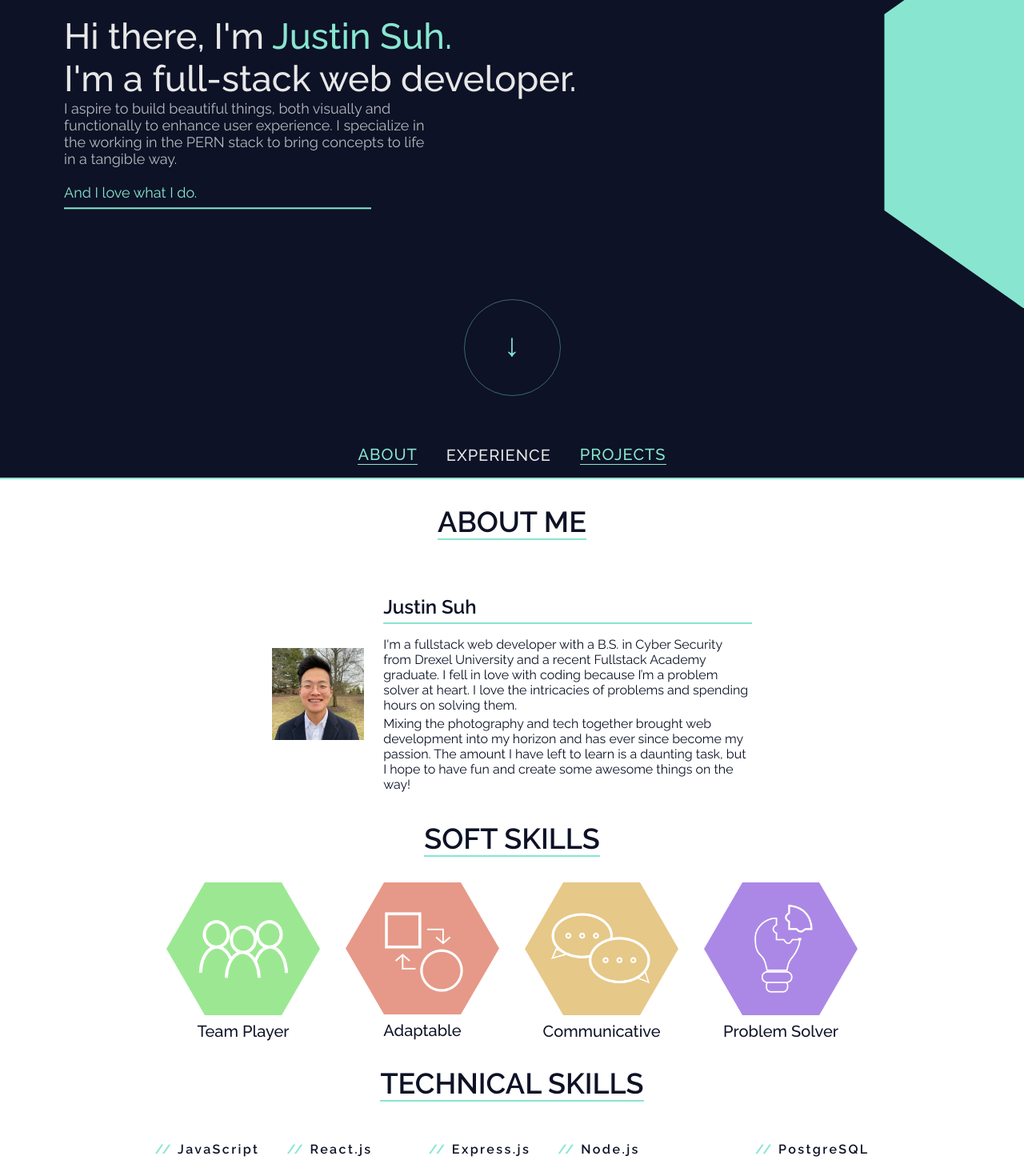
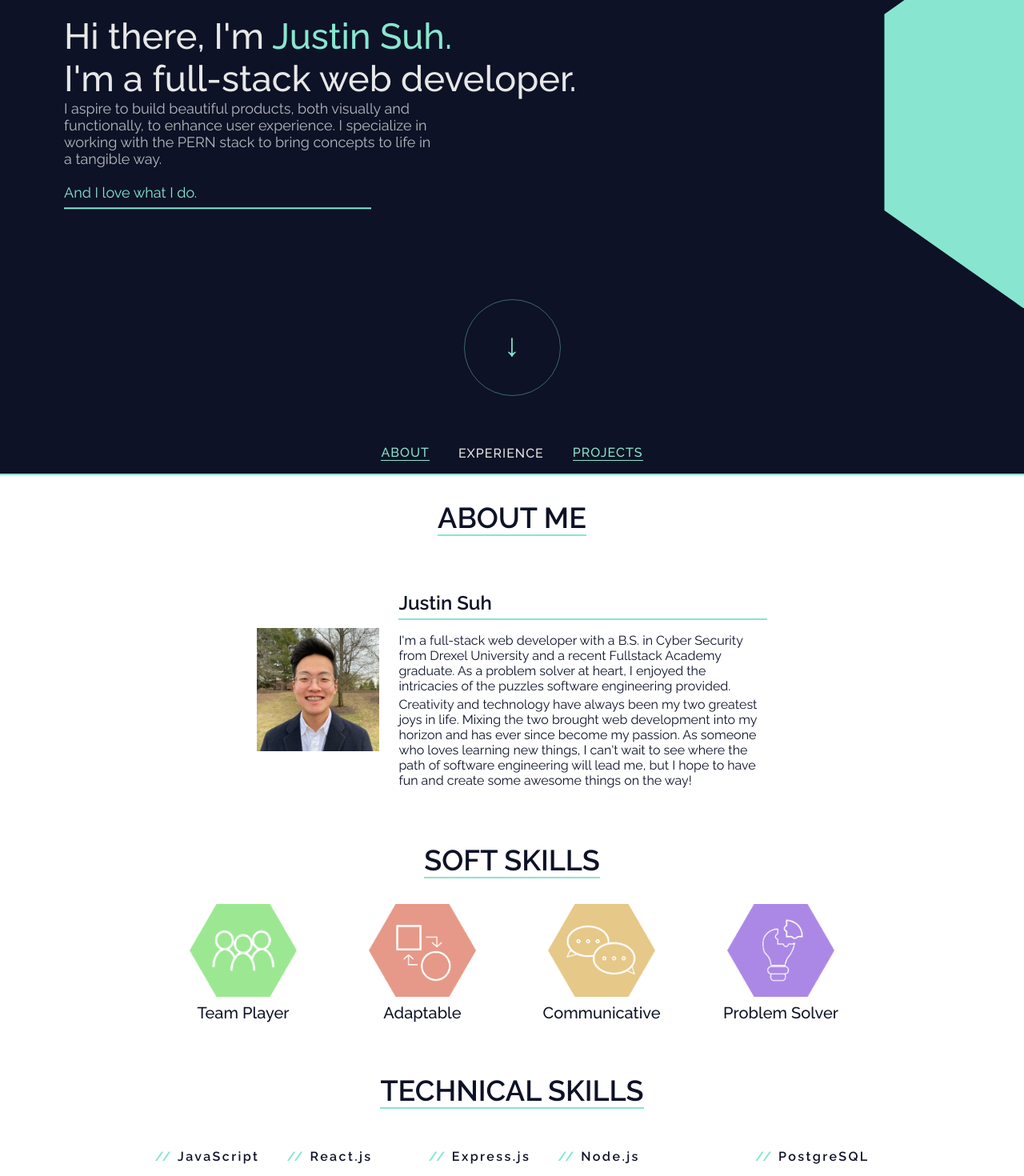
Before and after one commit to justindjsuh/portfolio-site, a React (Create React App) app: page / in a window 1280 px wide. Shown: the part 260-1730 px from the top of the page at 80% size. Built offline with nearby package versions, Linux system fonts and the light colour scheme.

Commit message:
grammatical and styling changes

```diff
--- a/public/style.css
+++ b/public/style.css
@@ -286,7 +286,7 @@ a {
 }
 
 .about_content img {
-  width: 15%;
+  width: 20%;
   height: auto;
 }
 
@@ -300,7 +300,7 @@ a {
   text-align: center;
   font-size: 36px;
   font-weight: 600;
-  margin-top: 2rem;
+  margin-top: 4rem;
 }
 
 .soft_skills_header hr {
@@ -324,7 +324,7 @@ a {
 }
 
 .badge img {
-  width: 100%;
+  width: 70%;
   height: auto;
   margin-bottom: 0.5rem;
 }
@@ -338,7 +338,7 @@ a {
 .tech_skills_header {
   font-size: 36px;
   font-weight: 600;
-  margin-top: 2rem;
+  margin-top: 4rem;
 }
 
 .tech_skills_header hr {
@@ -611,7 +611,7 @@ a {
 
 .sticky_nav_btn {
   color: var(--OFFWHITE);
-  font-size: 20px;
+  font-size: 16px;
   font-weight: 500;
   letter-spacing: 1px;
   text-transform: uppercase;
--- a/src/features/About.js
+++ b/src/features/About.js
@@ -54,16 +54,18 @@ const About = (props) => {
             <p>Justin Suh</p>
             <hr />
             <p>
-              I'm a fullstack web developer with a B.S. in Cyber Security from
-              Drexel University and a recent Fullstack Academy graduate. I fell
-              in love with coding because I’m a problem solver at heart. I love
-              the intricacies of problems and spending hours on solving them.
+              I'm a full-stack web developer with a B.S. in Cyber Security from
+              Drexel University and a recent Fullstack Academy graduate. As a
+              problem solver at heart, I enjoyed the intricacies of the puzzles
+              software engineering provided.
             </p>
             <p>
-              Mixing the photography and tech together brought web development
-              into my horizon and has ever since become my passion. The amount I
-              have left to learn is a daunting task, but I hope to have fun and
-              create some awesome things on the way!
+              Creativity and technology have always been my two greatest joys in
+              life. Mixing the two brought web development into my horizon and
+              has ever since become my passion. As someone who loves learning
+              new things, I can't wait to see where the path of software
+              engineering will lead me, but I hope to have fun and create some
+              awesome things on the way!
             </p>
           </div>
         </div>
--- a/src/features/Landing.js
+++ b/src/features/Landing.js
@@ -21,9 +21,9 @@ const Landing = () => {
             <br></br>I'm a full-stack web developer.
           </p>
           <p className="landing_desc">
-            I aspire to build beautiful things, both visually and functionally
-            to enhance user experience. I specialize in the working in the PERN
-            stack to bring concepts to life in a tangible way.
+            I aspire to build beautiful products, both visually and
+            functionally, to enhance user experience. I specialize in working
+            with the PERN stack to bring concepts to life in a tangible way.
             <br></br>
             <br></br>
             <span className="ending_text">And I love what I do.</span>
```
